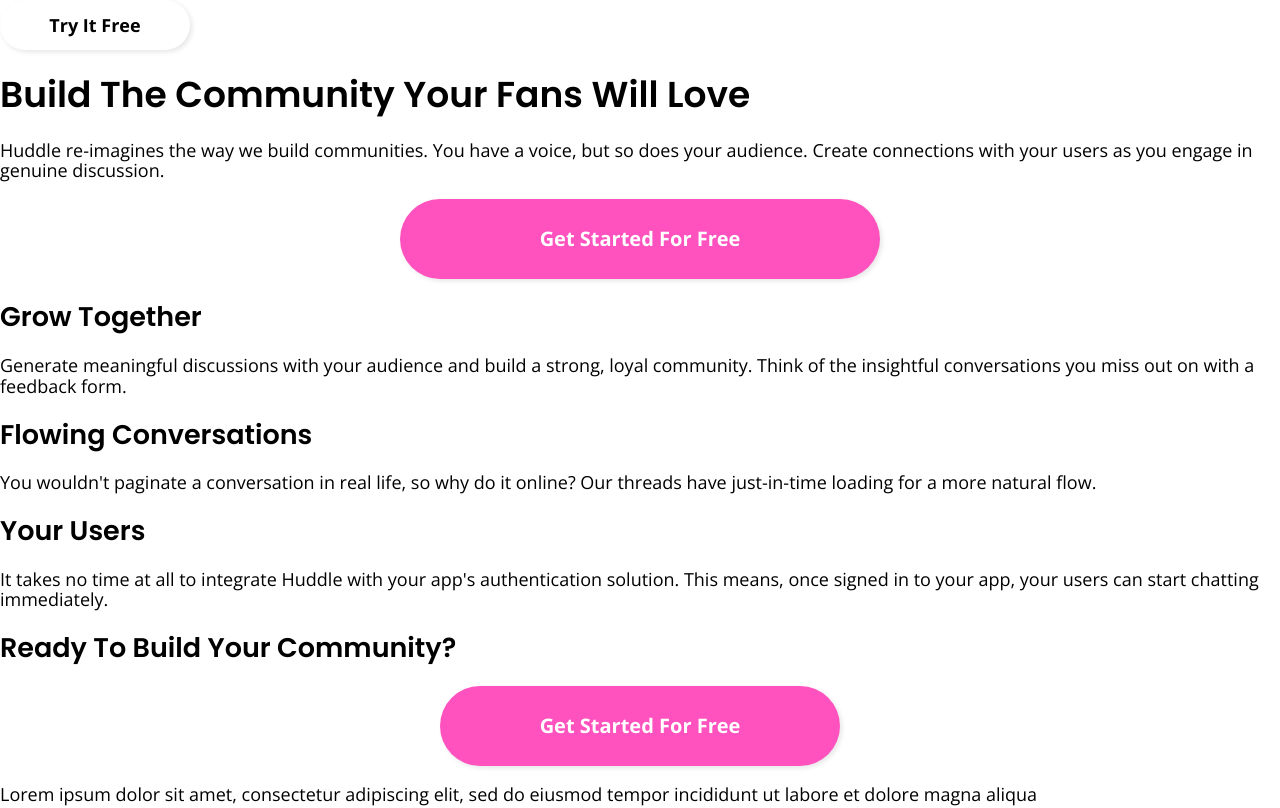
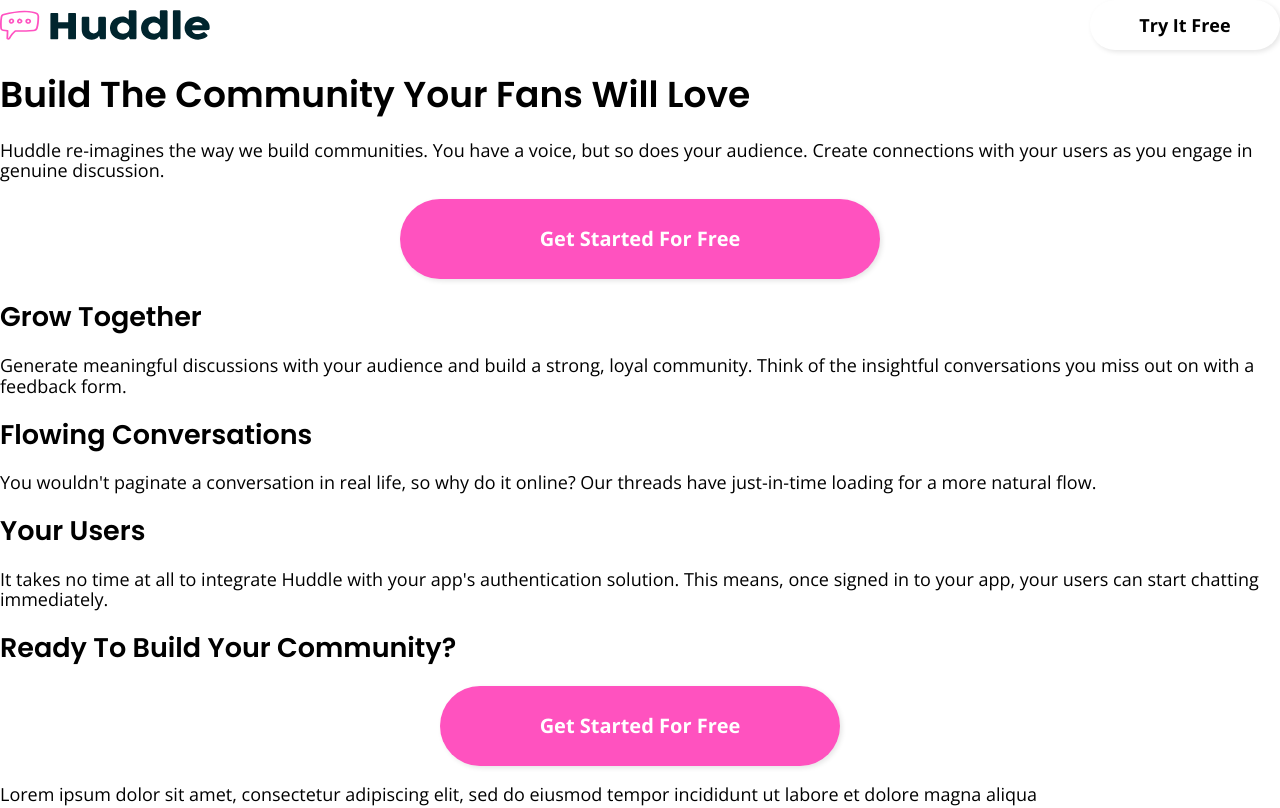
Before and after one commit to niiccolas/fem-huddle-alternating, a plain HTML site: page index.html in a window 1280 px wide. Shown: the top 808 px of the page. Drawn offline with nearby package versions, Linux system fonts and the light colour scheme.

Commit message:
Add main logo

```diff
--- a/assets/css/main.css
+++ b/assets/css/main.css
@@ -12,6 +12,17 @@ body {
 h1, h2 {
   font-family: "Poppins", Arial, "Helvetica Neue", Helvetica, sans-serif;
   font-weight: 600;
+}
+
+header .wrapper {
+  display: flex;
+  justify-content: space-between;
+  align-items: center;
+}
+
+.logo {
+  width: 210px;
+  height: 30px;
 }
 
 .btn {
--- a/index.html
+++ b/index.html
@@ -19,9 +19,13 @@
 </head>
 <body>
   <header>
-    <button class="btn btn-secondary btn-small">
-      Try It Free
-    </button>
+    <div class="wrapper">
+      <img src="images/logo.svg" alt="Huddle logo" class="logo">
+      <button class="btn btn-secondary btn-small">
+        Try It Free
+      </button>
+    </div>
+
 
     <h1 class="display">
       Build The Community Your Fans Will Love
```
